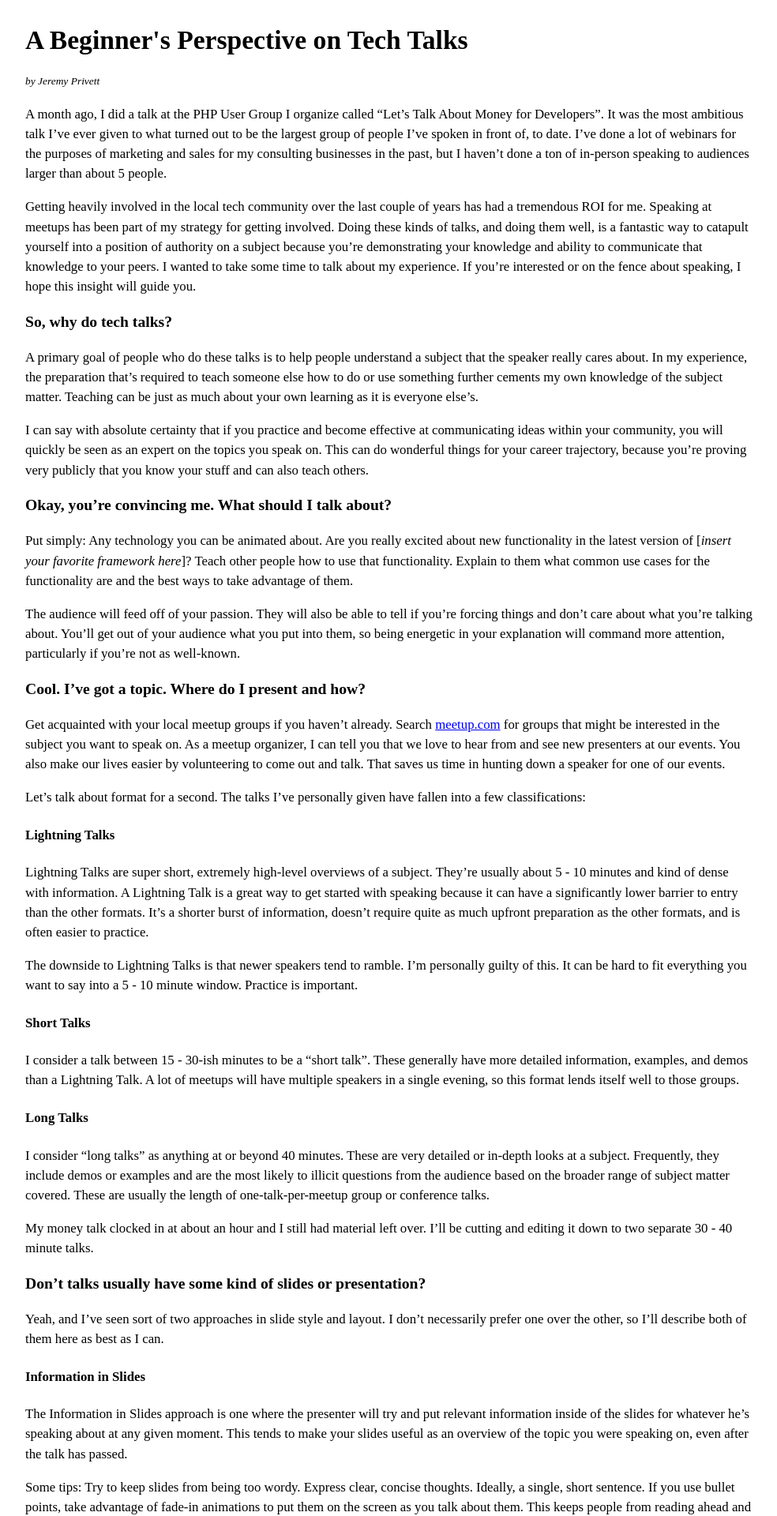
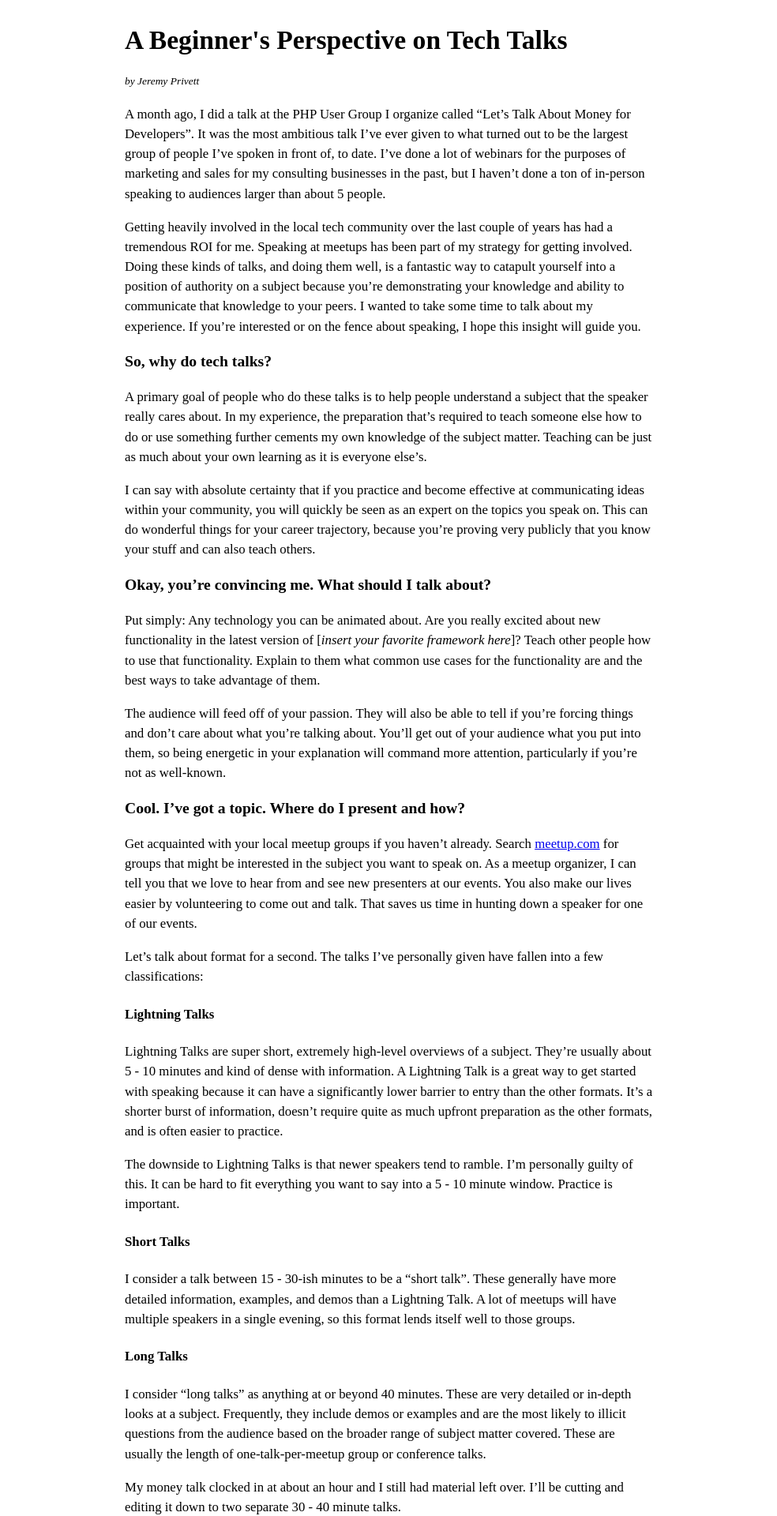
Before and after one commit to Atrophius/atrophius.github.io, a Jekyll site: the page built from _posts/2015-11-05-beginner-perspective-tech-talks.md, in a window 1280 px wide. Shown: the top 1920 px of the page at 79% size, without its empty margins (146-1130 px from the left). Built offline with Jekyll 4.4.1, drawn with Linux system fonts in a browser that asks for light colours.

Commit message:
Okay, revert the CSS.

```diff
--- a/css/main.scss
+++ b/css/main.scss
@@ -5,7 +5,7 @@ body {
 	font-size: 1.05em;
 	line-height: 1.5em;
 	margin: 2em auto;
-	max-width: 55em;
+	max-width: 40em;
 	width: 95%;
 }
 
```
